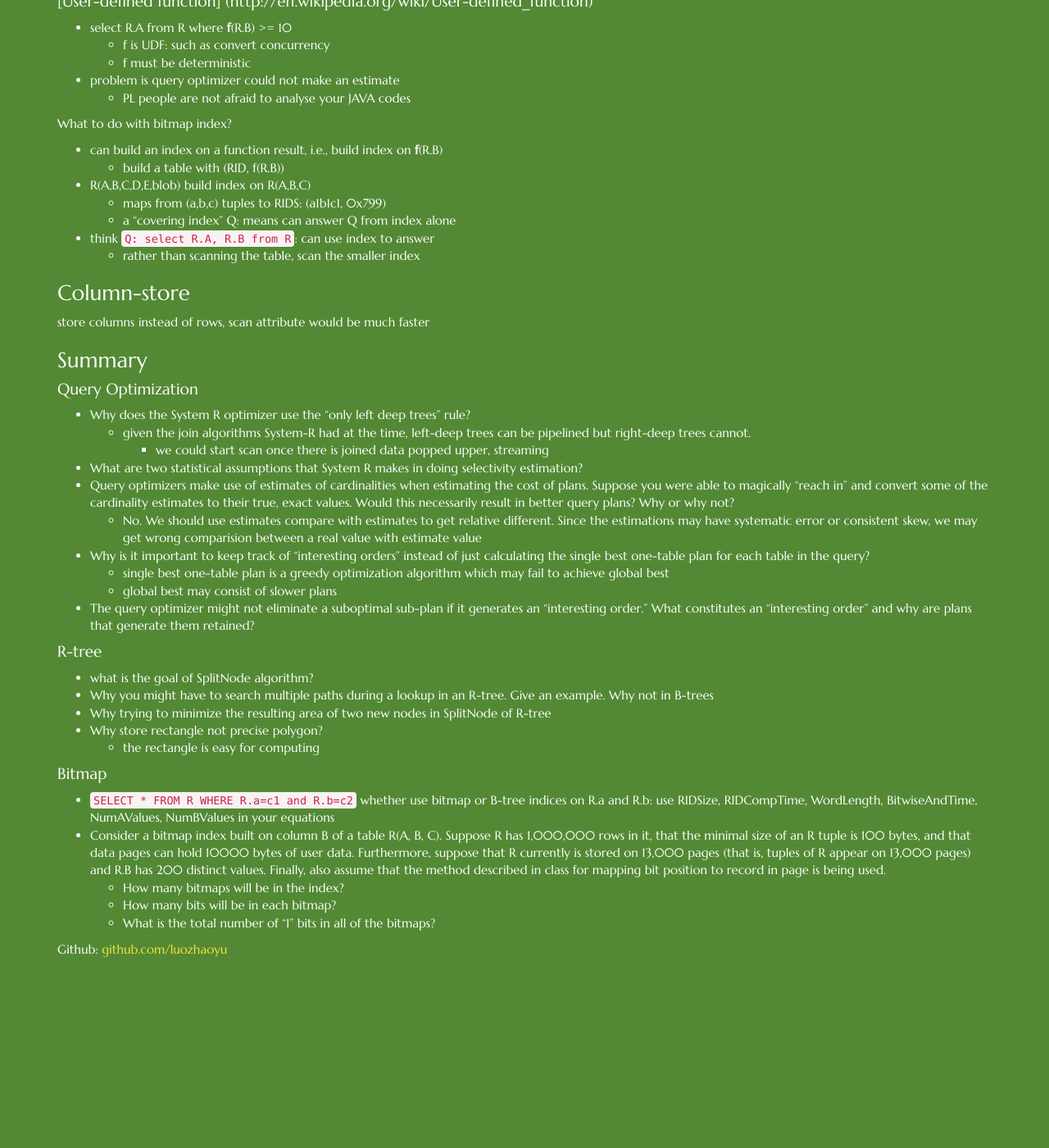
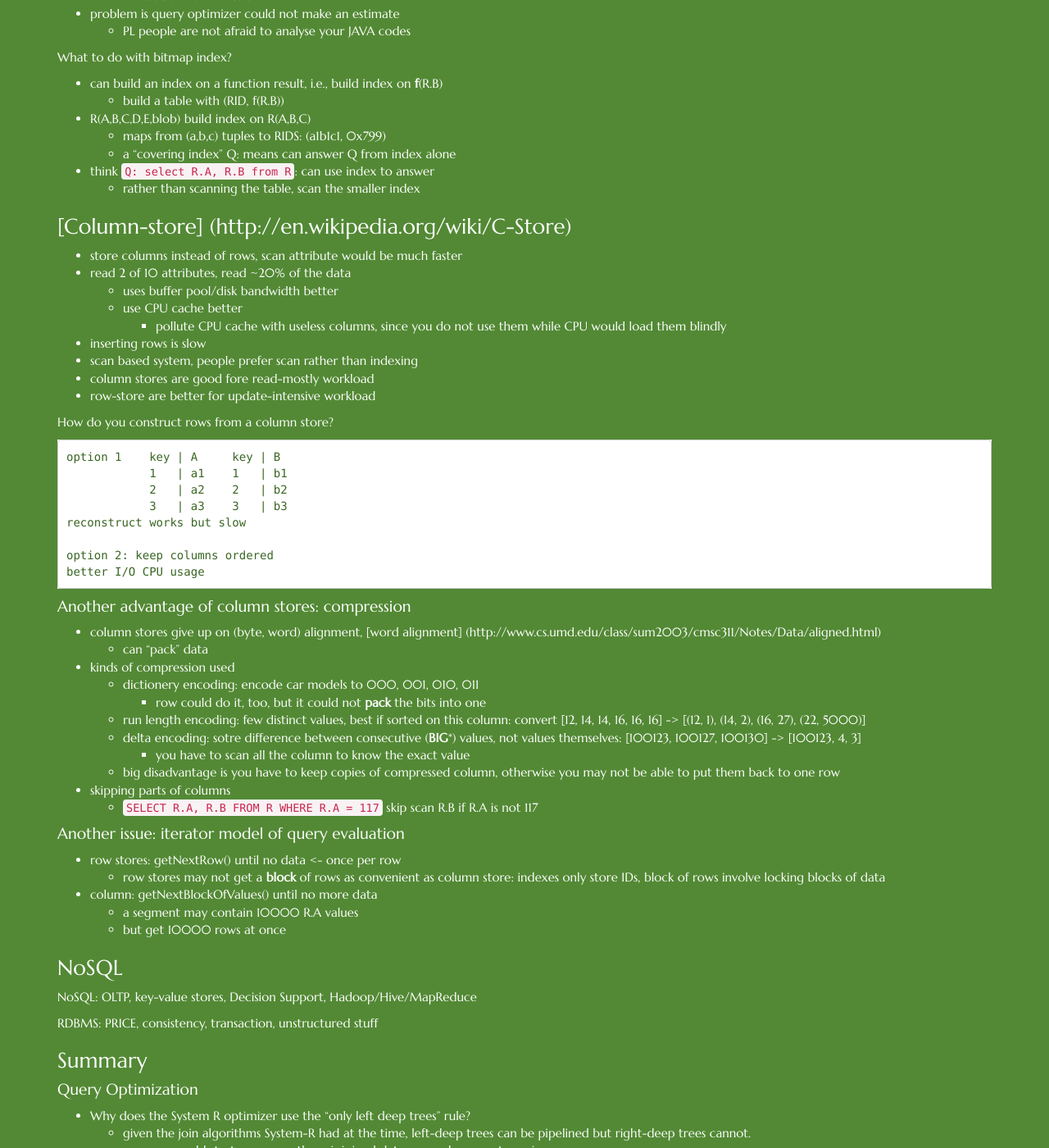
Before and after one commit to luozhaoyu/luozhaoyu.github.io, a Jekyll site: the page built from _posts/2015-04-07-DB-topics-query.md, in a window 1280 px wide and 1400 px high, scrolled down 6200 px. Shown: the whole window at 82% size. Built offline with Jekyll 4.4.1, drawn with Linux system fonts in a browser that asks for light colours; nearby versions of some CDN libraries; Markdown is read by kramdown in place of the engine named in the settings; before the commit the page ends 7389 px from its top, so only the background shows below that; some of the changed text lies outside the part shown.

Commit message:
add column store

```diff
--- a/_posts/2015-04-07-DB-topics-query.md
+++ b/_posts/2015-04-07-DB-topics-query.md
@@ -321,8 +318,52 @@ What to do with bitmap index?
 * think `Q: select R.A, R.B from R`: can use index to answer
     * rather than scanning the table, scan the smaller index
 
-### Column-store
-store columns instead of rows, scan attribute would be much faster
+### [Column-store] (http://en.wikipedia.org/wiki/C-Store)
+* store columns instead of rows, scan attribute would be much faster
+* read 2 of 10 attributes, read ~20% of the data
+    * uses buffer pool/disk bandwidth better
+    * use CPU cache better
+        * pollute CPU cache with useless columns, since you do not use them while CPU would load them blindly
+* inserting rows is slow
+* scan based system, people prefer scan rather than indexing
+* column stores are good fore read-mostly workload
+* row-store are better for update-intensive workload
+
+How do you construct rows from a column store?
+
+    option 1    key | A     key | B
+                1   | a1    1   | b1
+                2   | a2    2   | b2
+                3   | a3    3   | b3
+    reconstruct works but slow
+
+    option 2: keep columns ordered
+    better I/O CPU usage
+
+#### Another advantage of column stores: compression
+* column stores give up on (byte, word) alignment, [word alignment] (http://www.cs.umd.edu/class/sum2003/cmsc311/Notes/Data/aligned.html)
+    * can "pack" data
+* kinds of compression used
+    * dictionery encoding: encode car models to 000, 001, 010, 011
+        * row could do it, too, but it could not **pack** the bits into one
+    * run length encoding: few distinct values, best if sorted on this column: convert [12, 14, 14, 16, 16, 16] -> [(12, 1), (14, 2), (16, 27), (22, 5000)]
+    * delta encoding: sotre difference between consecutive (**BIG***) values, not values themselves: [100123, 100127, 100130] -> [100123, 4, 3]
+        * you have to scan all the column to know the exact value
+    * big disadvantage is you have to keep copies of compressed column, otherwise you may not be able to put them back to one row
+* skipping parts of columns
+    * `SELECT R.A, R.B FROM R WHERE R.A = 117` skip scan R.B if R.A is not 117
+
+#### Another issue: iterator model of query evaluation
+* row stores: getNextRow() until no data <- once per row
+    * row stores may not get a **block** of rows as convenient as column store: indexes only store IDs, block of rows involve locking blocks of data
+* column: getNextBlockOfValues() until no more data
+    * a segment may contain 10000 R.A values
+    * but get 10000 rows at once
+
+### NoSQL
+NoSQL: OLTP, key-value stores, Decision Support, Hadoop/Hive/MapReduce
+
+RDBMS: PRICE, consistency, transaction, unstructured stuff
 
 
 
```
Also changed, not shown: other parts of _posts/2015-04-07-DB-topics-query.md (+0 -3 lines).
